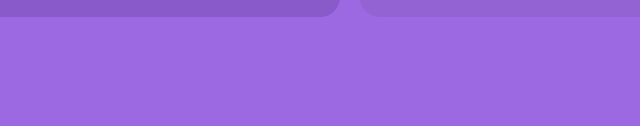
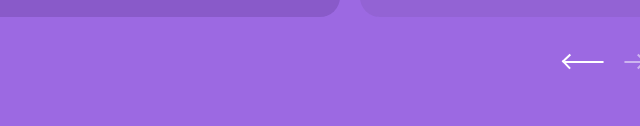
Before and after one commit to tolentinoel/html_miniProject, a plain HTML site: page index.html in a window 1280 px wide. Shown: the part 3372-3498 px from the top of the page, 640-1280 px from the left. Drawn offline with Linux system fonts and the light colour scheme.

Commit message:
Arrows in place. Added CSS too

```diff
--- a/index.html
+++ b/index.html
@@ -208,6 +208,26 @@
                 <div class="testimonials__slide_ellipse2"></div>
                 <div class="testimonials__slide_ellipse2"></div>
             </div>
+
+            <div class="testimonials__arrows">
+               <span>
+                    <div>
+                        <div class="testimonials__arrows_left">
+                            <div class="testimonials__arrows_left_vector74"></div>
+                            <div class="testimonials__arrows_left_polygon1"></div>
+                        </div>
+                    </div>
+                </span>
+                <span>
+                    <div>
+                        <div class="testimonials__arrows_right">
+                            <div class="testimonials__arrows_right_vector74"></div>
+                            <div class="testimonials__arrows_right_polygon1"></div>
+                        </div>
+                    </div>
+                </span>
+            </div>
+
         </div>
 
     </body>
--- a/stylesheets/style04.css
+++ b/stylesheets/style04.css
@@ -123,6 +123,63 @@
 
 }
 
+
+.testimonials__arrows{
+    position: absolute;
+    display: flex;
+    bottom: 60px;
+    right: 76px;
+    height: 14px;
+    width: 80px;
+    justify-content: space-between;
+    align-items: center;
+}
+
+.testimonials__arrows_left_vector74{
+    width: 40px;
+    height: 0px;
+    border: 1px solid #ffffff;
+    box-sizing: border-box;
+    border-radius: 2px;
+    margin-top: 5px;
+}
+
+
+.testimonials__arrows_left_polygon1{
+    position: absolute;
+    width: 11px;
+    height: 11px;
+    top: 4px;
+    border-bottom: 2.5px solid #ffffff;
+    border-right: 2.5px solid #ffffff;
+    box-sizing: border-box;
+    transform: rotate(136deg);
+}
+
+.testimonials__arrows_right{
+    opacity: 0.5;
+}
+
+.testimonials__arrows_right_vector74{
+    width: 20px;
+    height: 0px;
+    border: 1px solid #ffffff;
+    box-sizing: border-box;
+    border-radius: 2px;
+    margin-top: 5px;
+}
+
+.testimonials__arrows_right_polygon1{
+    position: absolute;
+    width: 11px;
+    height: 11px;
+    left: 69px;
+    top: 4px;
+    border-bottom: 2.5px solid #ffffff;
+    border-right: 2.5px solid #ffffff;
+    box-sizing: border-box;
+    transform: rotate(315deg);
+}
 /* position: absolute;
 bottom: 10px;
 left: 93px;
```
